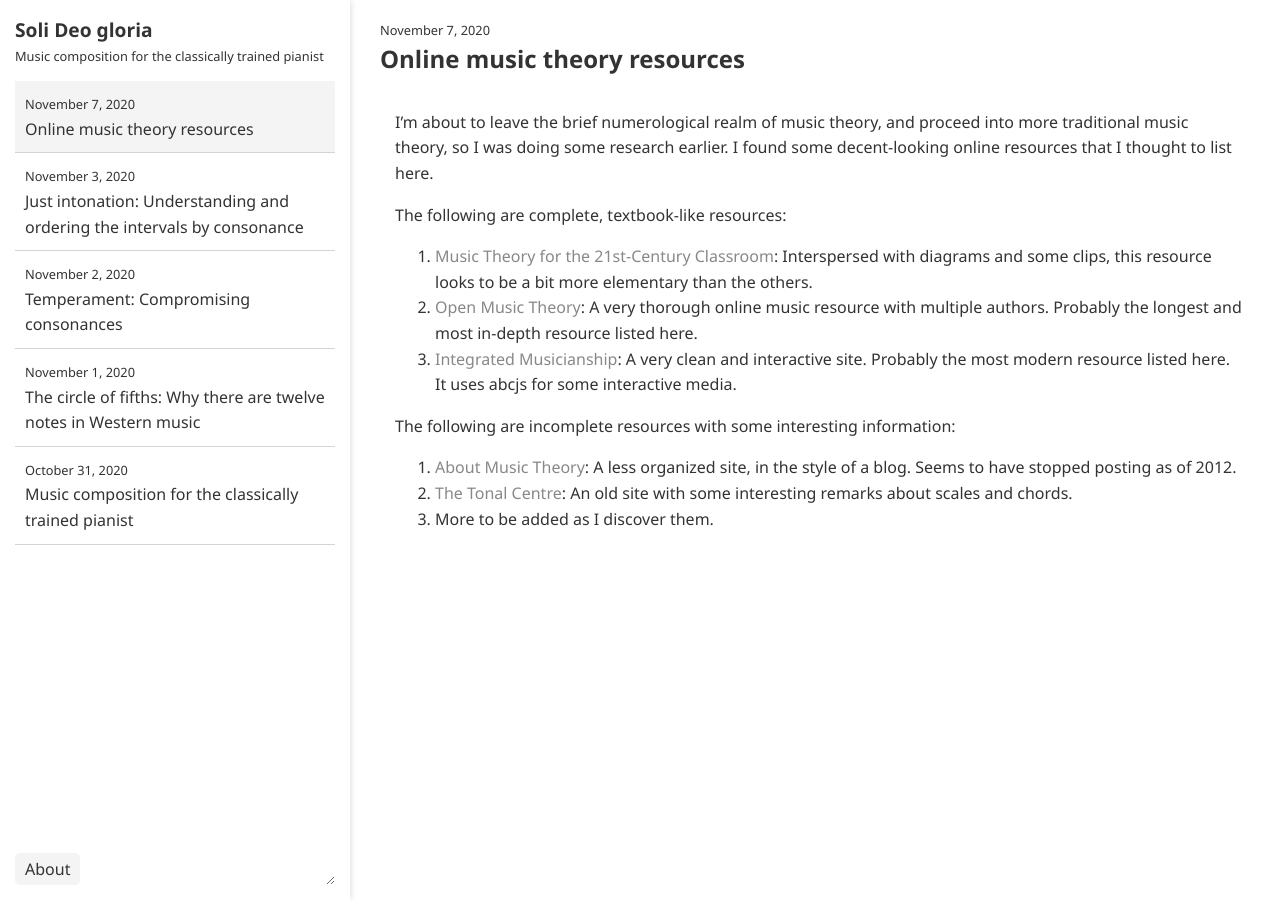
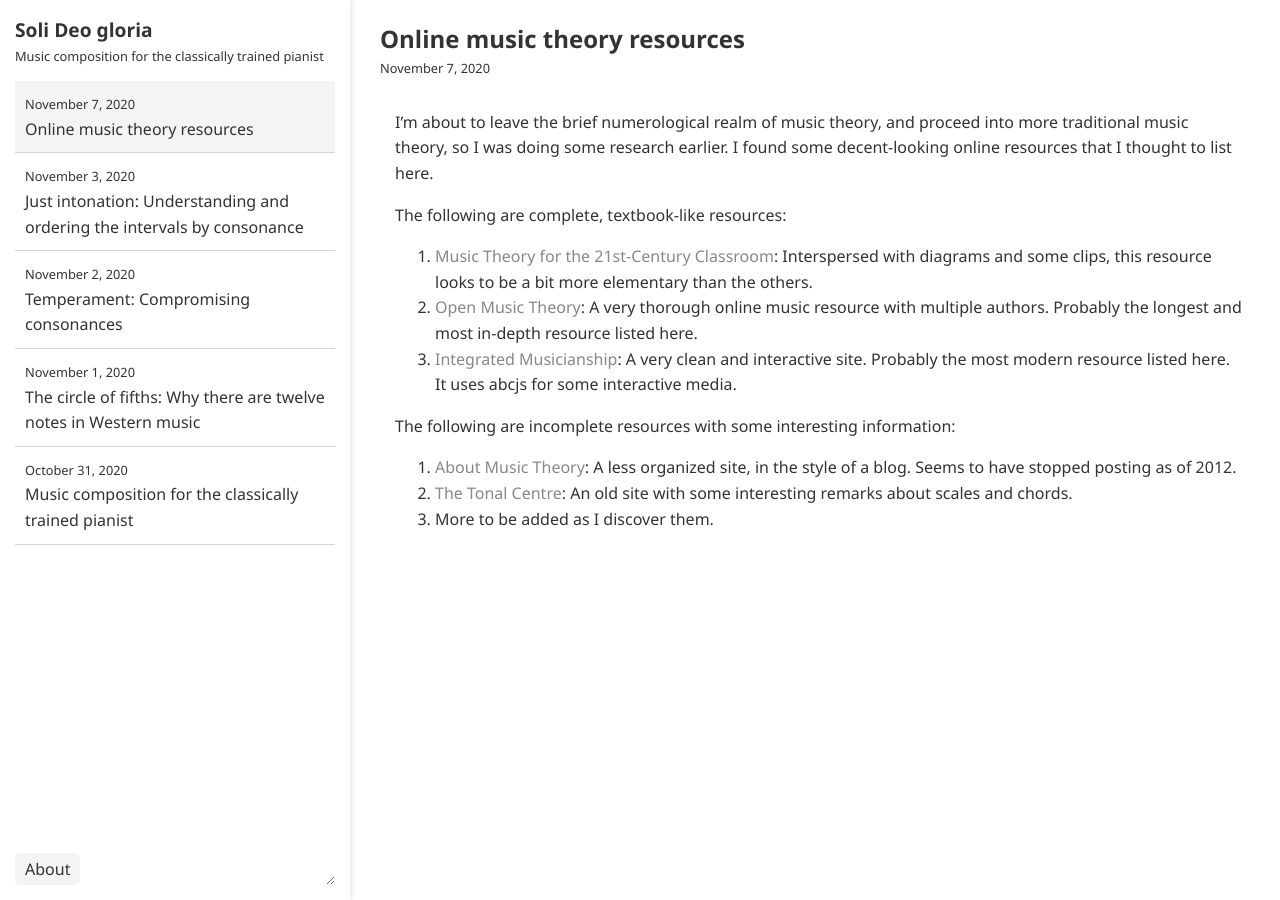
Before and after one commit to ansyblenetwork/sdg, a Jekyll site: the page built from _posts/2020-11-07-online-music-theory-resources.md, in a window 1280 px wide. Built offline with Jekyll 4.4.1, drawn with Linux system fonts in a browser that asks for light colours.

Commit message:
Update page.html

```diff
--- a/_layouts/page.html
+++ b/_layouts/page.html
@@ -169,8 +169,8 @@
 
 	<div id="main" class="main">
 		{% if page.title %}
-			<div class="date-format">{{ page.date | date: "%B %-d, %Y" }}</div>
-			<h1 style="padding-bottom:15px">{{ page.title }}</h1>
+			<h1>{{ page.title }}</h1>
+			<div class="date-format" style="padding-bottom:15px">{{ page.date | date: "%B %-d, %Y" }}</div>
 		{% endif %}
 
 		<div class="contentHolder">
```
